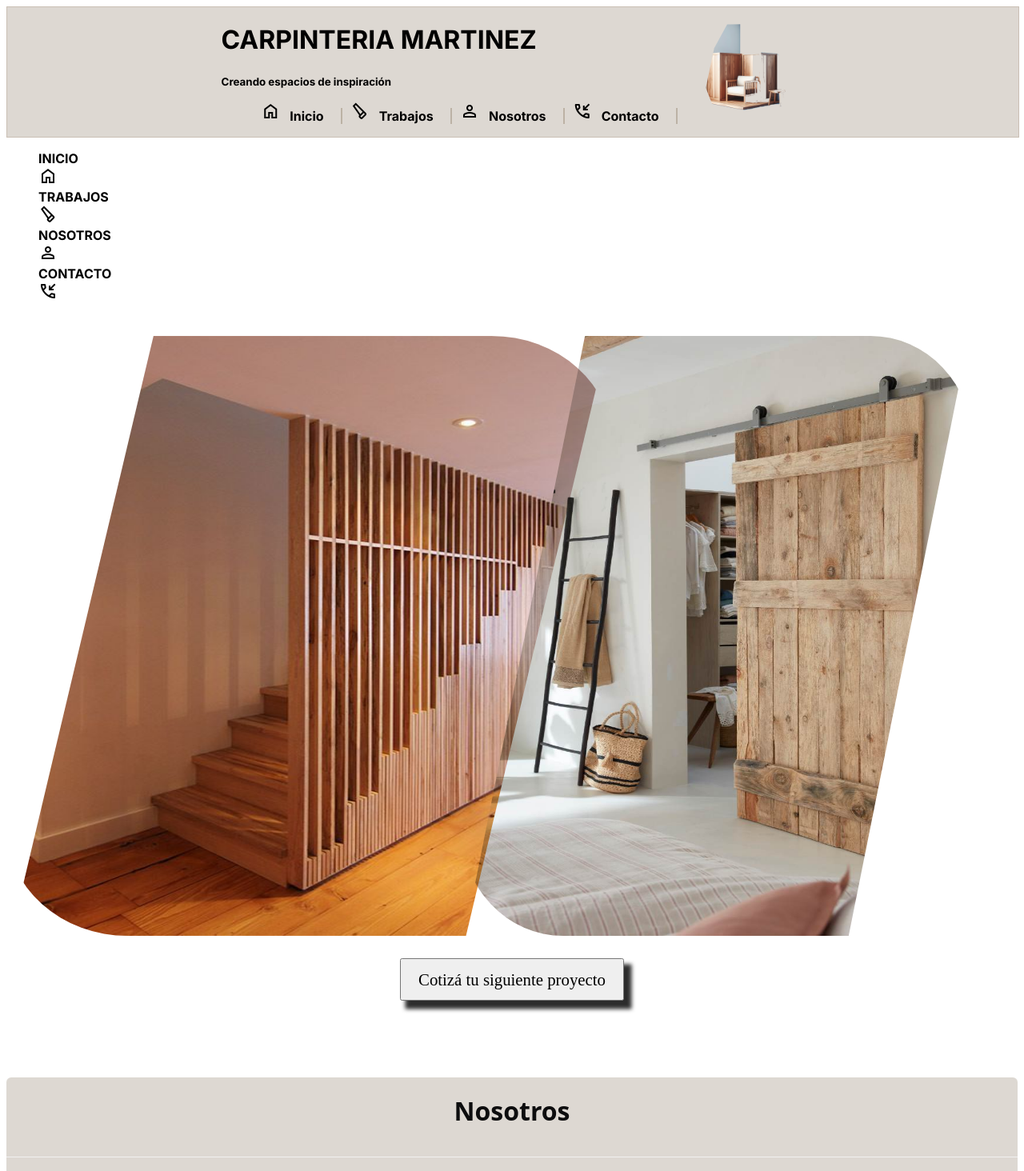
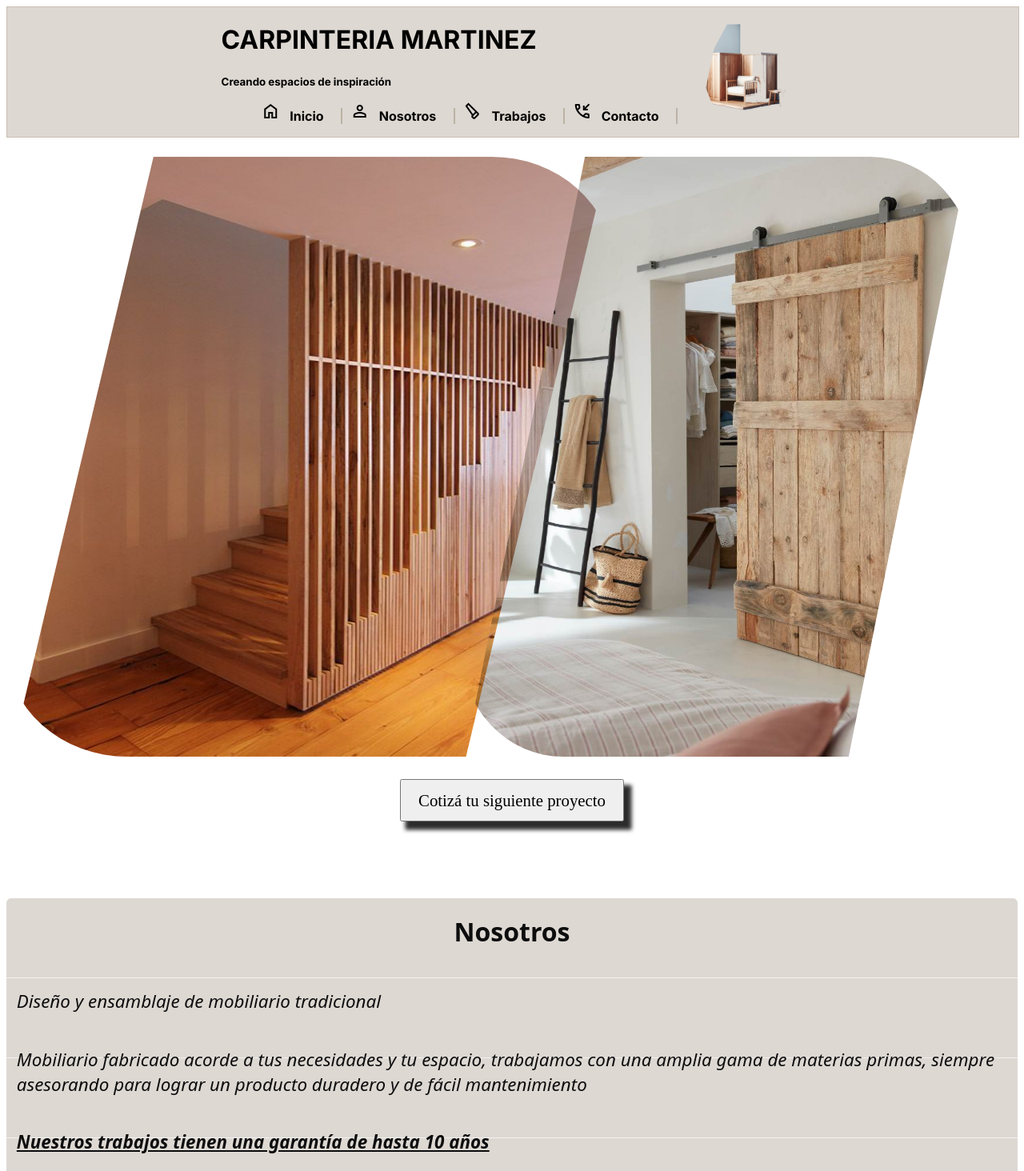
Before and after one commit to est3banst/carpenterspa, a React (Vite) app: page / in a window 1280 px wide. Shown: the top 1464 px of the page at 80% size. Built offline with nearby package versions, Linux system fonts and the light colour scheme.

Commit message:
fixed call icon

```diff
--- a/src/assets/App.css
+++ b/src/assets/App.css
@@ -158,7 +158,7 @@ a {
     top: 23px;
     }
 
-.sect-sidenav {
+.sidenav-ul {
     display: none;
 }
 
@@ -185,14 +185,20 @@ a {
         display: block;
         width: 40px;
         border-radius: 6px;
-        padding: .3rem .6rem;
+        padding: .6rem .3rem;
         height: auto;
         color: #458147;
         margin: auto 0;
+
     }
-    .call-icon {
+    .call-icon svg {
+        transform: rotate(-90deg);
+        border: 3px solid #458147;
+        border-radius: 45%;
+        padding: .6rem;
         animation: calltoday 3s ease-in-out 2s infinite alternate-reverse;
     }
+
     .hr-li-container {
         display: none;
     }
@@ -275,12 +281,11 @@ a {
     }
 
     .call-icon {
-        padding: .3rem, .6rem;
-        margin-right:0;
-        width: 40px;
+        padding: .6rem;
+        margin:auto 0;
+        width: 45px;
     }
     .contact-today-icon {
-        width: 120px;
         justify-content: center;
 
     }
@@ -295,22 +300,22 @@ a {
 }
 @keyframes calltoday {
     0% {
-        transform: rotate(0);
+        transform: rotate(-90);
     }
     20% {
-        transform: rotate(4deg);
+        transform: rotate(-94deg);
     }
     40% {
-        transform: rotate(-5deg);
+        transform: rotate(-89deg);
     }
     60% {
-        transform: rotate(5deg);
+        transform: rotate(-95deg);
     }
     80% {
-        transform: rotate(-6deg);
+        transform: rotate(-88deg);
     }
     100% {
-        transform: rotate(6deg);
+        transform: rotate(-96deg);
     }
 
 }
--- a/src/assets/Estilo.css
+++ b/src/assets/Estilo.css
@@ -24,6 +24,9 @@
     font-size: 1.4rem;
     font-weight: 600;
     font-style: italic;
+}
+.par-about {
+    font-weight: 400;
 }
 .par-about-gar {
     text-decoration: underline;
--- a/src/componentes/Nav.jsx
+++ b/src/componentes/Nav.jsx
@@ -52,19 +52,20 @@ export default function Nav () {
                     </span>
                     <li className='hr-li'>Inicio</li>
                     </a>
-                    <a className='ul-nav-a' href="">
+                    <a className='ul-nav-a' href="#about">
+                    <span className="material-symbols-outlined">
+                    person
+                    </span>
+                    <li className='hr-li'>Nosotros</li>
+                    </a>
+                    <a className='ul-nav-a' href="#trabajos">
                     <span className="material-symbols-outlined">
                     carpenter
                     </span>
                     <li className='hr-li'>Trabajos</li>
                     </a>
-                    <a className='ul-nav-a' href="">
-                    <span className="material-symbols-outlined">
-                    person
-                    </span>
-                    <li className='hr-li'>Nosotros</li>
-                    </a>
-                    <a className='ul-nav-a' href="">
+
+                    <a className='ul-nav-a' href="#contact">
                     <span className="material-symbols-outlined">
                     phone_callback
                     </span>
@@ -87,7 +88,6 @@ export default function Nav () {
 
 
         </header>
-         <section>
 
          <ul className={sideNavUlClass}>
              <a className='sidenav-a' href='#' onClick={settingSideNav}>
@@ -96,16 +96,16 @@ export default function Nav () {
              home
              </span>
              </a>
+             <a className='sidenav-a' href='#about' onClick={settingSideNav}>
+             <li className='sidenav-li'>NOSOTROS</li>
+             <span className="material-symbols-outlined">
+             person
+             </span>
+             </a>
              <a className='sidenav-a' href='#trabajos' onClick={settingSideNav}>
              <li className='sidenav-li'>TRABAJOS</li>
              <span className="material-symbols-outlined">
              carpenter
-             </span>
-             </a>
-             <a className='sidenav-a' href='#about' onClick={settingSideNav}>
-             <li className='sidenav-li'>NOSOTROS</li>
-             <span className="material-symbols-outlined">
-             person
              </span>
              </a>
              <a className='sidenav-a' href='#contact' onClick={settingSideNav}>
@@ -115,7 +115,6 @@ export default function Nav () {
              </span>
              </a>
          </ul>
-    </section>
     </>
     )
 }
```
